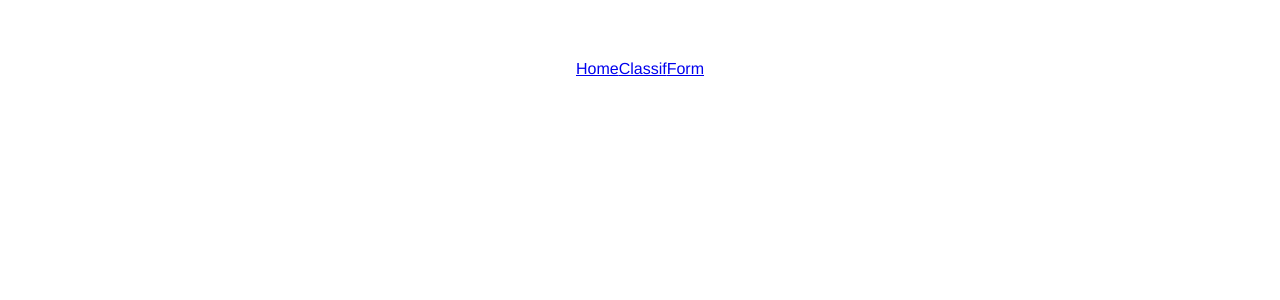
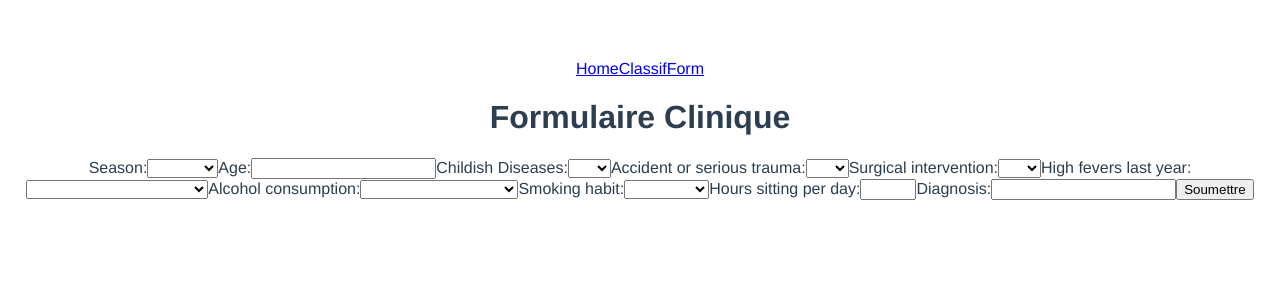
Before and after one commit to Pindice/Sperme, a Vue app in the folder front/: page /form in a window 1280 px wide. Before the commit this address had no page. Shown: the top 300 px of the page. Built offline with nearby package versions, Linux system fonts and the light colour scheme.

Commit message:
Create template pour formulaire

```diff
--- a/front/src/components/ClassificationImage.vue
+++ b/front/src/components/ClassificationImage.vue
@@ -41,7 +41,7 @@ export default {
       formData.append('image', file);
 
       try {
-        const response = await axios.post('/classification/', formData);
+        const response = await axios.post('api/classification/', formData);
         predictions.value = response.data;
       } catch (error) {
         console.error(error);
--- /dev/null
+++ b/front/src/components/FormulaireClinique.vue
@@ -0,0 +1,126 @@
+<template>
+    <div>
+        <h1>Formulaire Clinique</h1>
+        <form @submit.prevent="submitForm">
+            <label for="season">Season:</label>
+            <select v-model="formData.season" id="season">
+                <option v-for="(value, label) in seasonChoices" :value="value" :key="value">{{ label }}</option>
+            </select>
+
+            <label for="age">Age:</label>
+            <input v-model.number="formData.age" type="number" id="age" min="0"/>
+
+            <label for="childish_diseases">Childish Diseases:</label>
+            <select v-model="formData.childish_diseases" id="childish_diseases">
+                <option v-for="(value, label) in yesNoChoices" :value="value" :key="value">{{ label }}</option>
+            </select>
+
+            <label for="accident_or_serious_trauma">Accident or serious trauma:</label>
+            <select v-model="formData.accident_or_serious_trauma" id="accident_or_serious_trauma">
+                <option v-for="(value, label) in yesNoChoices" :value="value" :key="value">{{ label }}</option>
+            </select>
+
+            <label for="surgical_intervention">Surgical intervention:</label>
+            <select v-model="formData.surgical_intervention" id="surgical_intervention">
+                <option v-for="(value, label) in yesNoChoices" :value="value" :key="value">{{ label }}</option>
+            </select>
+
+            <label for="high_fevers_last_year">High fevers last year:</label>
+            <select v-model="formData.high_fevers_last_year" id="high_fevers_last_year">
+                <option v-for="(value, label) in highFeversChoices" :value="value" :key="value">{{ label }}</option>
+            </select>
+
+            <label for="alcohol_consumption">Alcohol consumption:</label>
+            <select v-model="formData.alcohol_consumption" id="alcohol_consumption">
+                <option v-for="(value, label) in alcoholChoices" :value="value" :key="value">{{ label }}</option>
+            </select>
+
+            <label for="smoking_habit">Smoking habit:</label>
+            <select v-model="formData.smoking_habit" id="smoking_habit">
+                <option v-for="(value, label) in smokingHabitChoices" :value="value" :key="value">{{ label }}</option>
+            </select>
+
+            <label for="hours_sitting_per_day">Hours sitting per day:</label>
+            <input v-model.number="formData.hours_sitting_per_day" type="number" id="hours_sitting_per_day" min="0" max="24"/>
+
+            <label for="diagnosis">Diagnosis:</label>
+            <input v-model="formData.diagnosis" type="text" id="diagnosis" />
+
+            <button type="submit">Soumettre</button>
+        </form>
+    </div>
+</template>
+
+  <script>
+  import { ref } from 'vue';
+  import axios from 'axios';
+
+  export default {
+    setup() {
+      const formData = ref({
+        season: '',
+        age: null,
+        childish_diseases: '',
+        accident_or_serious_trauma: '',
+        surgical_intervention: '',
+        high_fevers_last_year: '',
+        alcohol_consumption: '',
+        smoking_habit: '',
+        hours_sitting_per_day: null,
+        diagnosis: '',
+      });
+
+      async function submitForm() {
+        try {
+          await axios.post('/api/patients/', formData.value);
+          alert('Le formulaire a été soumis avec succès !');
+        } catch (error) {
+          console.error(error);
+          alert("Une erreur s'est produite lors de la soumission du formulaire.");
+        }
+      }
+
+      const seasonChoices = {
+        spring: 'Spring',
+        summer: 'Summer',
+        autumn: 'Autumn',
+        winter: 'Winter',
+      };
+
+      const yesNoChoices = {
+        yes: 'Yes',
+        no: 'No',
+      };
+
+      const highFeversChoices = {
+        more_than_3_months_ago: 'More than 3 months ago',
+        less_than_3_months_ago: 'Less than 3 months ago',
+        no: 'No',
+      };
+
+      const alcoholChoices = {
+        once_a_week: 'Once a week',
+        hardly_ever_or_never: 'Hardly ever or never',
+        several_times_a_week: 'Several times a week',
+        several_times_a_day: 'Several times a day',
+        every_day: 'Every day',
+      };
+
+      const smokingHabitChoices = {
+        occasional: 'Occasional',
+        daily: 'Daily',
+        never: 'Never',
+      };
+
+      return {
+        formData,
+        seasonChoices,
+        yesNoChoices,
+        highFeversChoices,
+        alcoholChoices,
+        smokingHabitChoices,
+        submitForm,
+      };
+    },
+  };
+  </script>
--- a/front/src/router/index.js
+++ b/front/src/router/index.js
@@ -1,10 +1,12 @@
 import { createRouter, createWebHistory } from 'vue-router'; // Assurez-vous d'importer les bonnes fonctions depuis vue-router
 import MainPage from '../views/MainPage.vue';
 import ClassificationImage from '../components/ClassificationImage.vue';
+import FormulaireClinique from '../components/FormulaireClinique.vue'
 
 const routes = [
   { path: '/', component: MainPage },
   { path: '/classif', component: ClassificationImage },
+  { path: '/form', component: FormulaireClinique}
 ];
 
 const myRouter = createRouter({
```
Also changed, not shown: front/src/App.vue (+5 -2 lines).
